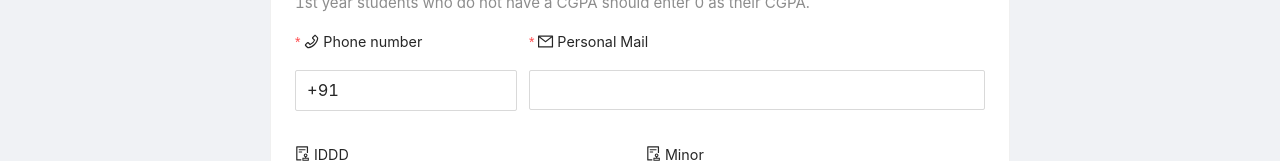
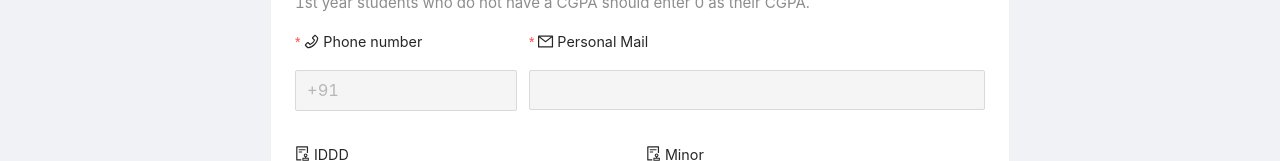
Before and after one commit to Alphacosmic/WebWork, a React (Vite) app: page /internfair/student/register in a window 1280 px wide. Shown: the part 448-609 px from the top of the page. Built offline with nearby package versions, Linux system fonts and the light colour scheme.

Commit message:
deploy: closed reg

```diff
--- a/src/views/RegisterForm/RegisterForm.jsx
+++ b/src/views/RegisterForm/RegisterForm.jsx
@@ -66,7 +66,7 @@ const preferredLocations = [
 	},
 ];
 
-const isRegistrationClosed = false;
+const isRegistrationClosed = true;
 
 const RegisterForm = () => {
 	const [form] = Form.useForm();
```
